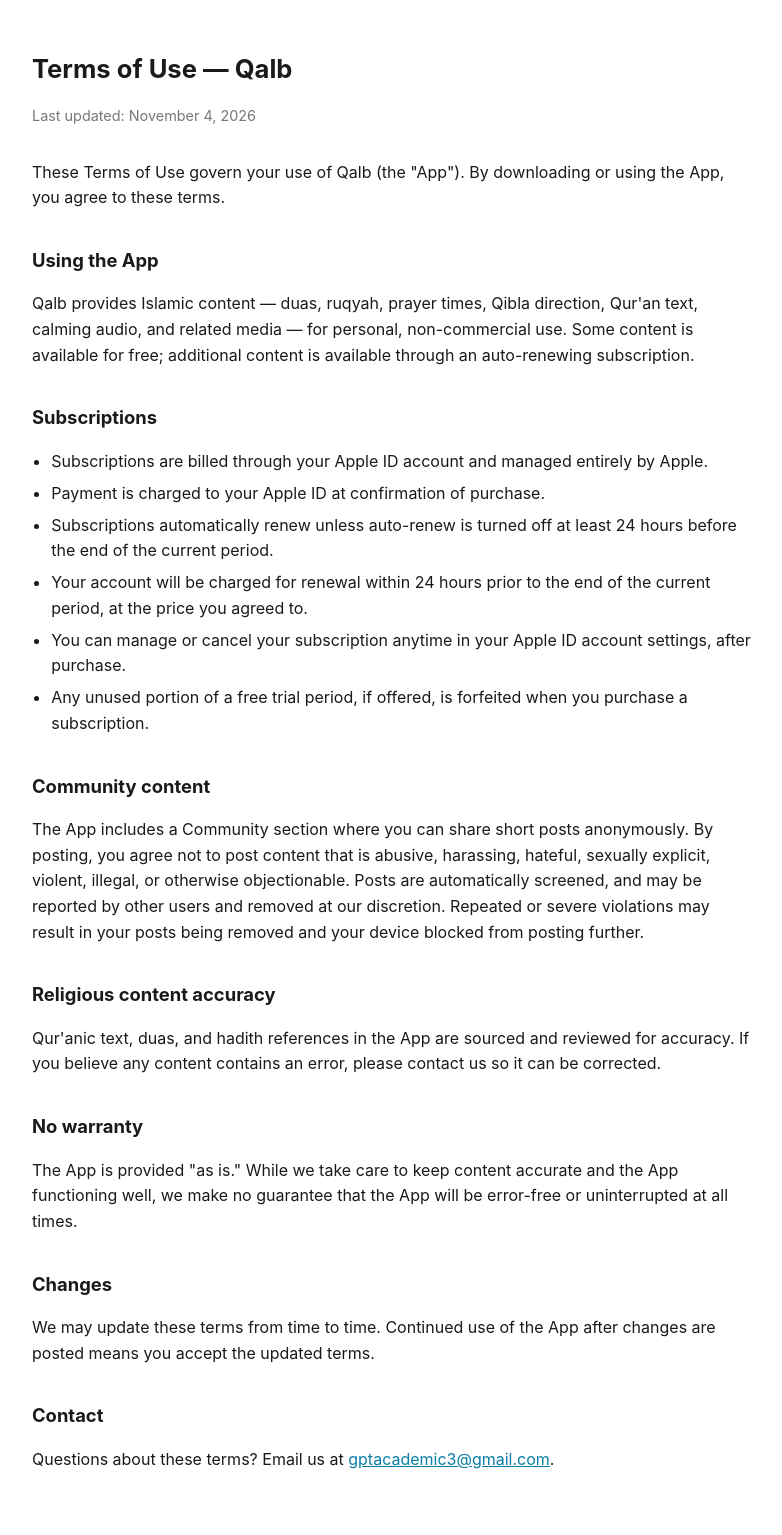
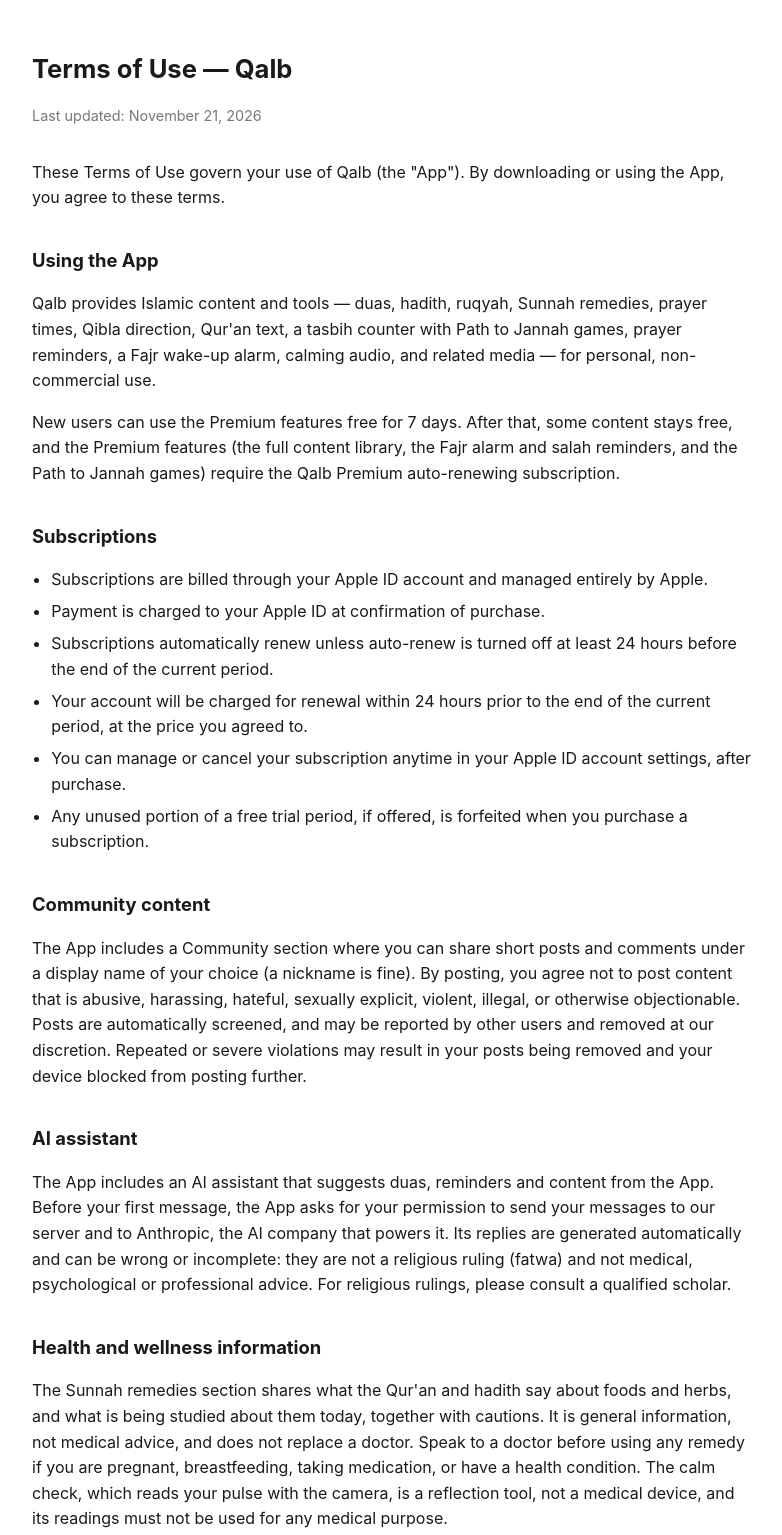
Before and after one commit to qalb-legal/qalb-legal, a plain HTML site: page terms.html in a window 1280 px wide. Shown: the top 1535 px of the page, without its empty margins (248-1030 px from the left). Drawn offline with Linux system fonts and the light colour scheme.

Commit message:
Terms: nickname in Community, AI assistant, health note, Premium, Apple EULA
Co-Authored-By: Claude Opus 5.5 <noreply@anthropic.com>

```diff
--- a/terms.html
+++ b/terms.html
@@ -18,12 +18,13 @@
 </head>
 <body>
 <h1>Terms of Use — Qalb</h1>
-<p class="updated">Last updated: November 4, 2026</p>
+<p class="updated">Last updated: November 21, 2026</p>
 
 <p>These Terms of Use govern your use of Qalb (the "App"). By downloading or using the App, you agree to these terms.</p>
 
 <h2>Using the App</h2>
-<p>Qalb provides Islamic content — duas, ruqyah, prayer times, Qibla direction, Qur'an text, calming audio, and related media — for personal, non-commercial use. Some content is available for free; additional content is available through an auto-renewing subscription.</p>
+<p>Qalb provides Islamic content and tools — duas, hadith, ruqyah, Sunnah remedies, prayer times, Qibla direction, Qur'an text, a tasbih counter with Path to Jannah games, prayer reminders, a Fajr wake-up alarm, calming audio, and related media — for personal, non-commercial use.</p>
+<p>New users can use the Premium features free for 7 days. After that, some content stays free, and the Premium features (the full content library, the Fajr alarm and salah reminders, and the Path to Jannah games) require the Qalb Premium auto-renewing subscription.</p>
 
 <h2>Subscriptions</h2>
 <ul>
@@ -36,13 +37,22 @@
 </ul>
 
 <h2>Community content</h2>
-<p>The App includes a Community section where you can share short posts anonymously. By posting, you agree not to post content that is abusive, harassing, hateful, sexually explicit, violent, illegal, or otherwise objectionable. Posts are automatically screened, and may be reported by other users and removed at our discretion. Repeated or severe violations may result in your posts being removed and your device blocked from posting further.</p>
+<p>The App includes a Community section where you can share short posts and comments under a display name of your choice (a nickname is fine). By posting, you agree not to post content that is abusive, harassing, hateful, sexually explicit, violent, illegal, or otherwise objectionable. Posts are automatically screened, and may be reported by other users and removed at our discretion. Repeated or severe violations may result in your posts being removed and your device blocked from posting further.</p>
+
+<h2>AI assistant</h2>
+<p>The App includes an AI assistant that suggests duas, reminders and content from the App. Before your first message, the App asks for your permission to send your messages to our server and to Anthropic, the AI company that powers it. Its replies are generated automatically and can be wrong or incomplete: they are not a religious ruling (fatwa) and not medical, psychological or professional advice. For religious rulings, please consult a qualified scholar.</p>
+
+<h2>Health and wellness information</h2>
+<p>The Sunnah remedies section shares what the Qur'an and hadith say about foods and herbs, and what is being studied about them today, together with cautions. It is general information, not medical advice, and does not replace a doctor. Speak to a doctor before using any remedy if you are pregnant, breastfeeding, taking medication, or have a health condition. The calm check, which reads your pulse with the camera, is a reflection tool, not a medical device, and its readings must not be used for any medical purpose.</p>
 
 <h2>Religious content accuracy</h2>
 <p>Qur'anic text, duas, and hadith references in the App are sourced and reviewed for accuracy. If you believe any content contains an error, please contact us so it can be corrected.</p>
 
 <h2>No warranty</h2>
 <p>The App is provided "as is." While we take care to keep content accurate and the App functioning well, we make no guarantee that the App will be error-free or uninterrupted at all times.</p>
+
+<h2>Apple's terms</h2>
+<p>Your use of the App is also subject to Apple's Standard End User License Agreement (<a href="https://www.apple.com/legal/internet-services/itunes/dev/stdeula/">apple.com/legal/internet-services/itunes/dev/stdeula</a>). If anything in these terms conflicts with it, Apple's agreement applies for App Store purchases.</p>
 
 <h2>Changes</h2>
 <p>We may update these terms from time to time. Continued use of the App after changes are posted means you accept the updated terms.</p>
```
